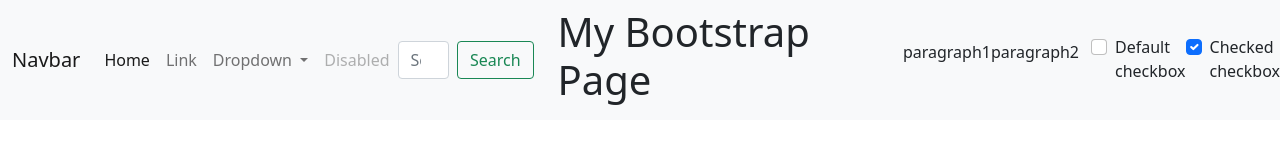
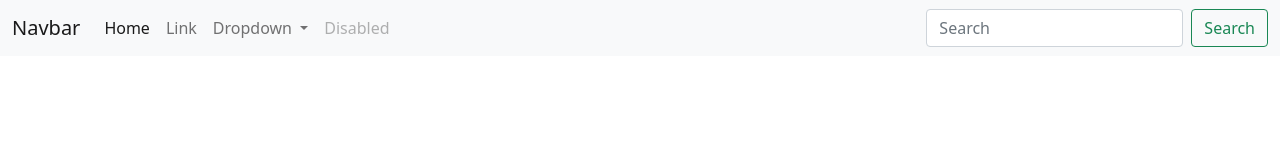
Before and after one commit to robertmoore40/fallout-checklists, a website: page index.html in a window 1280 px wide. Drawn offline with nearby package versions, Linux system fonts and the light colour scheme.

Commit message:
commented out

```diff
--- a/index.html
+++ b/index.html
@@ -46,14 +46,14 @@
 
 
 
-    <div class="container">
+    <!-- <div class="container">
         <h1>My Bootstrap Page</h1>
         <p>paragraph1</p>
         <p>paragraph2</p>
-      </div>
+      </div> -->
 
       <!-- Default checkbox -->
-<div class="form-check">
+<!-- <div class="form-check">
     <input
       class="form-check-input"
       type="checkbox"
@@ -63,10 +63,10 @@
     <label class="form-check-label" for="flexCheckDefault">
       Default checkbox
     </label>
-  </div>
+  </div> -->
 
   <!-- Checked checkbox -->
-  <div class="form-check">
+  <!-- <div class="form-check">
     <input
       class="form-check-input"
       type="checkbox"
@@ -77,7 +77,7 @@
     <label class="form-check-label" for="flexCheckChecked">
       Checked checkbox
     </label>
-  </div>
+  </div> -->
 
 
 
```
